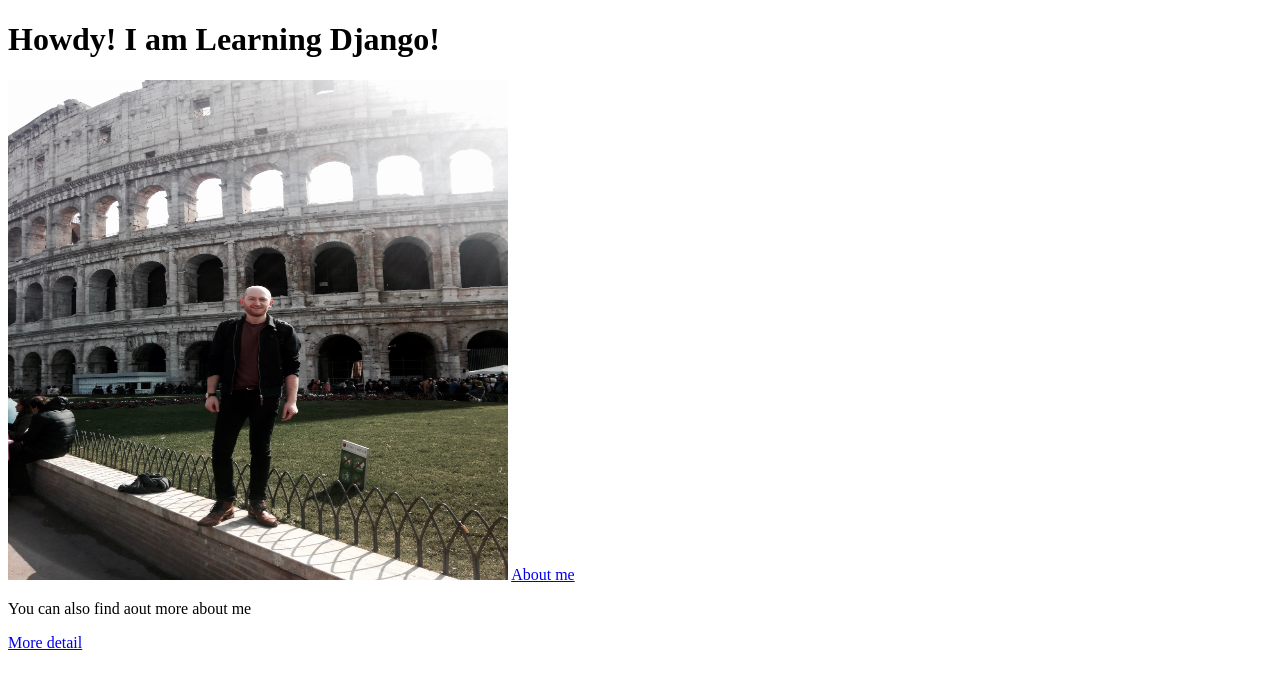
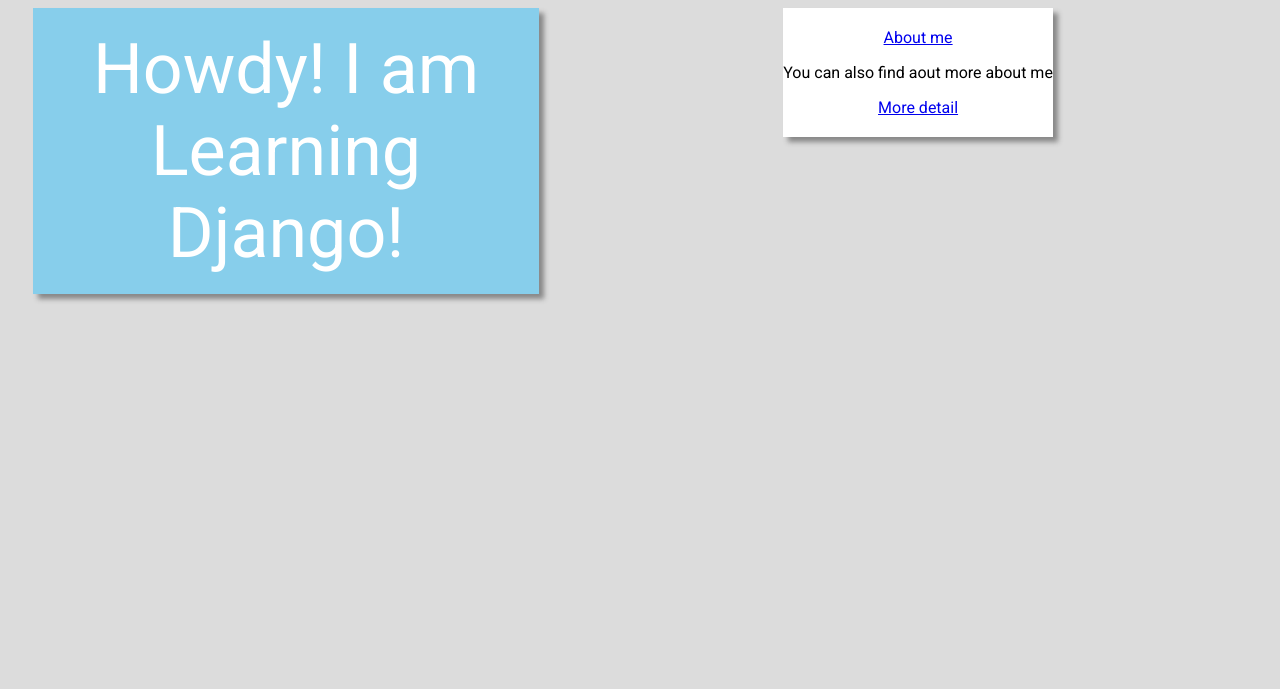
Before and after one commit to Memno87/python-party, a Django app: page / in a window 1280 px wide. Shown: the top 689 px of the page. Run offline with Django 3.2, Linux system fonts and the light colour scheme.

Commit message:
added css

```diff
--- a/website-01/website01/websiteapp01/static/style.css
+++ b/website-01/website01/websiteapp01/static/style.css
@@ -1,4 +1,39 @@
-.h1 {
-	font-size: 70
-	color: blue;
+h1 {
+	font-size: 70px;
+	font-family: 'Roboto', sans-serif;
+	text-align:center;
 }
+
+body {
+	font-family: 'Roboto', sans-serif;
+	text-align:center;
+}
+
+
+
+.heromod {
+	display: inline-block;
+	max-width: 40%;
+	float: left;
+	font-size: 70px;
+	color: white;
+	background-color: skyblue;
+	box-shadow: 5px 5px 5px #888;
+	padding-top: 20px;
+	padding-bottom: 20px;
+	margin-left: 2%;
+	margin-right: 2%;
+	margin-bottom: 20px;
+}
+
+.secmod {
+	display: inline-block;
+	max-width: 70%;
+	float; right;
+	background-color: white;
+	box-shadow: 5px 5px 5px #888;
+	padding-top: 20px;
+	padding-bottom: 20px;
+	margin-left: 2%;
+	margin-right: 2%;
+}
--- a/website-01/website01/websiteapp01/templates/about.html
+++ b/website-01/website01/websiteapp01/templates/about.html
@@ -5,6 +5,8 @@
         <meta charset="utf-8">
         <title>Howdy!</title>
         <link rel="stylesheet" href="/websiteapp01/static/style.css"/>
+        <link href="https://fonts.googleapis.com/css?family=Roboto" rel="stylesheet">
+        <body style="background-color:gainsboro;">
     </head>
     <body>
         <h1>Welcome to the about page</h1>
--- a/website-01/website01/websiteapp01/templates/index.html
+++ b/website-01/website01/websiteapp01/templates/index.html
@@ -5,14 +5,19 @@
         <meta charset="utf-8">
         <title>Howdy!</title>
         <link rel="stylesheet" href="/websiteapp01/static/style.css"/>
+        <link href="https://fonts.googleapis.com/css?family=Roboto" rel="stylesheet">
+        <body style="background-color:gainsboro;">
     </head>
     <body>
+        <div class='heromod'
         <h1>Howdy! I am Learning Django!</h1>
-        <img src="websiteapp01/static/image.jpg" style="width:500px;height:500px;">
+        </div>
+        <div class='secmod'>
         <a href="/about/"> About me</a>
         <p>
             You can also find aout more about me
         </p>
         <a href="/detail/"> More detail</a>
+        </div>
     </body>
 </html>
```
Also changed, not shown: website-01/website01/websiteapp01/templates/detail.html (+4 -4 lines), website-01/website01/websiteapp01/templates/further.html (deleted, +0 -16 lines).
